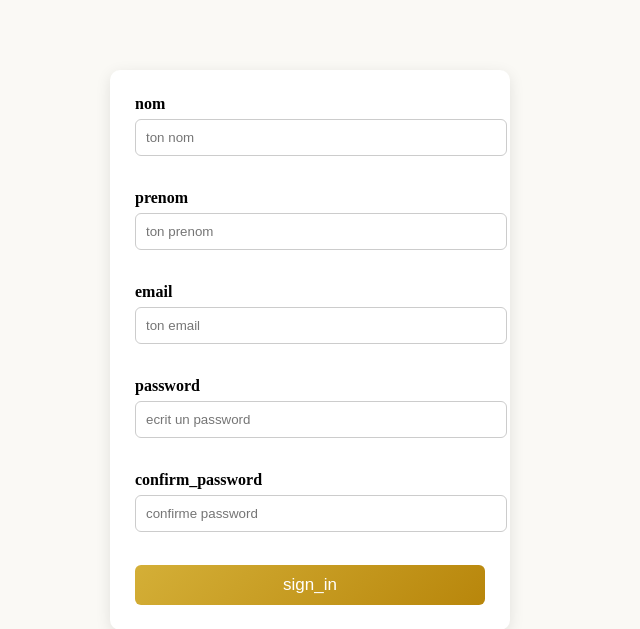
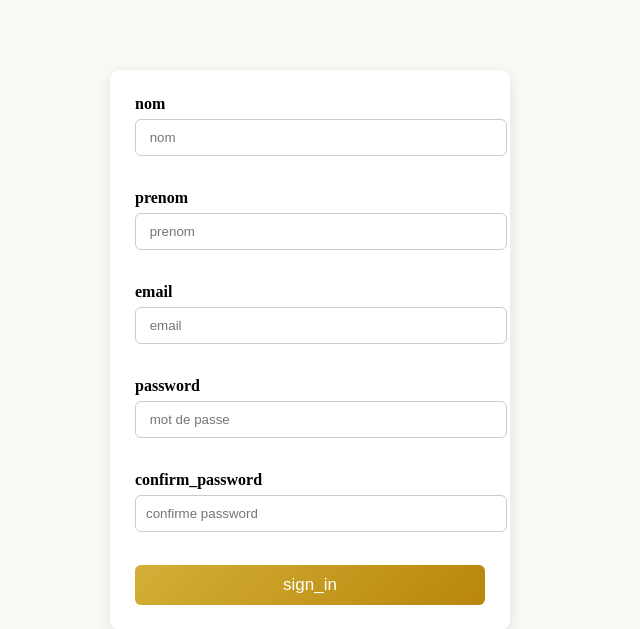
Before and after one commit to Ela031105/Projet-DevOps, a PHP site: page /register.php in a window 1280 px wide. Shown: the top 629 px of the page, without its empty margins (330-970 px from the left). Run offline with PHP 8.4, Linux system fonts and the light colour scheme.

Commit message:
Update register.php

```diff
--- a/register.php
+++ b/register.php
@@ -151,16 +151,16 @@ nav a:hover {
     <?php endif; ?>
     <form action="" method="post">
         <label>nom</label>
-        <input type="text" name="nom" placeholder="ton nom" required> <br><br>
+        <input type="text" name="nom" placeholder=" nom" required> <br><br>
 
         <label>prenom</label>
-        <input type="text" name="prenom" placeholder="ton prenom" required> <br><br>
+        <input type="text" name="prenom" placeholder=" prenom" required> <br><br>
 
         <label>email</label>
-        <input type="text" name="email" placeholder="ton email" required> <br><br>
+        <input type="text" name="email" placeholder=" email" required> <br><br>
 
         <label>password</label>
-        <input type="password" name="password" placeholder="ecrit un password " required> <br><br>
+        <input type="password" name="password" placeholder=" mot de passe " required> <br><br>
 
         <label>confirm_password</label>
         <input type="password" name="confirm_password" placeholder="confirme password" required> <br><br>
```
